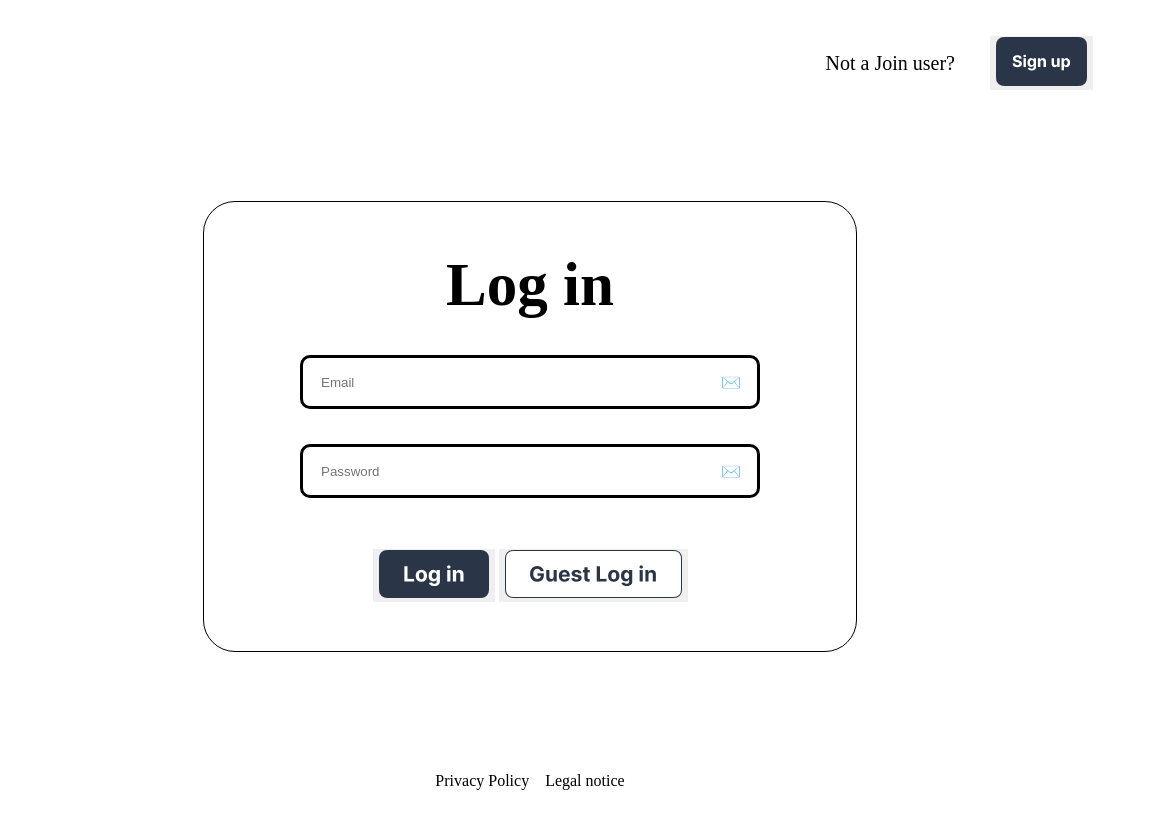
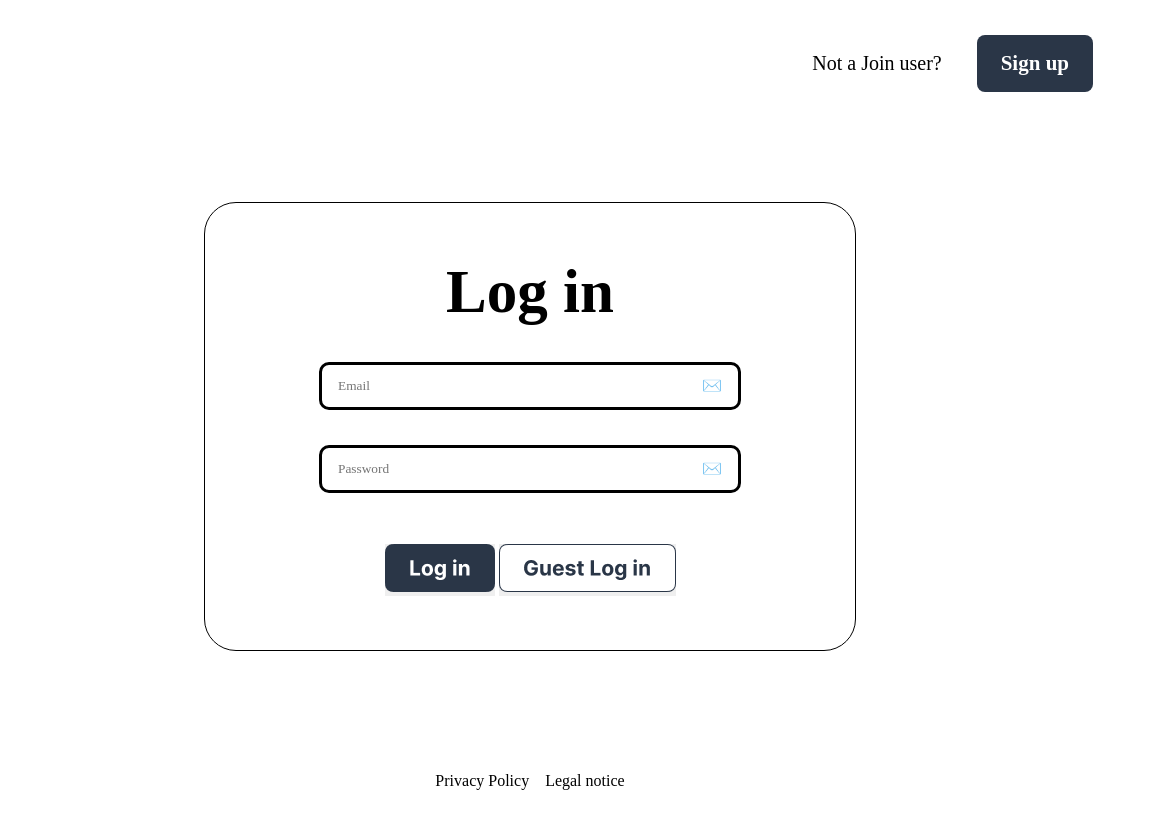
Before and after one commit to Lehnerma/join-3135, a plain HTML site: page index.html in a window 1280 px wide. Shown: the full height of the page, 110-1280 px from the left. Drawn offline with Linux system fonts and the light colour scheme.

Commit message:
edit the buttons to right displaz

```diff
--- a/index.html
+++ b/index.html
@@ -1,73 +1,52 @@
 <!DOCTYPE html>
 <html lang="en">
-
   <head>
-    <meta charset="UTF-8">
-    <meta name="viewport" content="width=device-width, initial-scale=1.0">
-    <link rel="icon" type="image/x-icon" href="/images/favicon.ico">
+    <meta charset="UTF-8" />
+    <meta name="viewport" content="width=device-width, initial-scale=1.0" />
+    <link rel="icon" type="image/x-icon" href="/images/favicon.ico" />
     <title>Login</title>
-    <link rel="stylesheet" href="page1.css">
-    <link rel="stylesheet" href="login.css">
+    <link rel="stylesheet" href="./style.css" />
+    <link rel="stylesheet" href="./styles/colors.css" />
+    <link rel="stylesheet" href="./styles/login.css" />
   </head>
 
   <body class="body-login">
-
     <header class="header-login">
-
       <nav class="nav-login">
-            <span class="span-nav-login">Not a Join user?</span>
-            <button class="nav-button-signup" type="button"><img src="./login-img/Join Version 1/Button wo icon.png"
-                    alt="Sign up Botton">
-            </button>
+        <p class="span-nav-login">Not a Join user?</p>
+        <button class="btn btn--primary">Sign up</button>
       </nav>
     </header>
 
     <main class="main-login">
-
       <div class="main-login-content">
-            <img class="logo-img-page1" src="./login-img/Capa 2.png" alt="page-1Logo">
-
+        <img class="logo-img-page1" src="./login-img/Capa 2.png" alt="page-1Logo" />
 
         <form class="form-Login">
-
-
           <h1 class="h1-login">Log in</h1>
 
           <label class="label-email">
-                    <input class="login-email-input" type="email" name="email" placeholder="Email" required>
+            <input class="login-email-input" type="email" name="email" placeholder="Email" required />
             <span class="icon-mail">✉️</span>
           </label>
 
           <label class="label-password">
-                    <input class="login-password-input" type="password" name="pwd" id="pwd" placeholder="Password"
-                        required>
+            <input class="login-password-input" type="password" name="pwd" id="pwd" placeholder="Password" required />
             <span class="icon-mail">✉️</span>
           </label>
 
-
           <div class="login-buttons">
-                    <button type="submit" class="login-button"><img src="./login-img/log-in.png"
-                            alt="login Button"></button>
-                    <button type="submit" class="login-guest-button"><img src="./login-img/guest-log-in.png"
-                            alt="Guest login Button"></button>
+            <button type="submit" class="login-button"><img src="./login-img/log-in.png" alt="login Button" /></button>
+            <button type="submit" class="login-guest-button"><img src="./login-img/guest-log-in.png" alt="Guest login Button" /></button>
           </div>
-
-
         </form>
-
       </div>
-
     </main>
     <footer class="footer-login">
       <div class="footer-content">
-
         <span class="span-footer">Privacy Policy</span>
         <span class="span-footer">Legal notice</span>
-
       </div>
-
     </footer>
-
   </body>
-
 </html>
--- a/page1.css
+++ /dev/null
@@ -1,166 +0,0 @@
-.body-login {
-   margin: 0;
-   box-sizing: border-box;
-}
-
-.header-login {
-
-   width: 100%;
-   height: 126px;
-   display: flex;
-   justify-content: center;
-}
-
-.nav-login {
-   width: 100%;
-   max-width: 1440px;
-   display: flex;
-   align-items: center;
-   justify-content: flex-end;
-   gap: 35px;
-   margin-right: 77px;
-   position: sticky;
-}
-
-.span-nav-login {
-   font-size: 20px;
-   font-weight: 400;
-}
-
-.nav-button-signup {
-   border: none;
-   cursor: pointer;
-}
-
-.main-login {
-   position: relative;
-   width: 100%;
-   box-sizing: border-box;
-   display: flex;
-   justify-content: center;
-   align-items: center;
-}
-
-.main-login-content {
-   width: 100%;
-   max-width: 1440px;
-   height: 75dvh;
-   display: flex;
-   justify-content: center;
-   align-items: center;
-   /* background-color: blue; */
-   position: sticky;
-}
-
-.logo-img-page1 {
-   position: absolute;
-   margin-top: 30px;
-   padding-left: 77px;
-   padding-top: 80px;
-   transition: all 1s ease;
-   animation: slide-diagonal 1.5s forwards;
-   z-index: 2;
-}
-
-@keyframes slide-diagonal {
-   0% {
-      top: 40%;
-      left: 50%;
-      transform: translate(-60%, -50%) scale(1);
-   }
-
-   100% {
-      top: 0;
-      left: 0;
-      transform: translate(-35%, -65%) scale(0.3);
-
-   }
-}
-
-.form-Login {
-   height: 449px;
-   width: 652px;
-   display: flex;
-   flex-direction: column;
-   justify-content: center;
-   align-items: center;
-   border-style: solid;
-   border-width: 1px;
-   border-radius: 32px;
-   gap: 35px;
-
-}
-
-.label-email,
-.label-password {
-   min-width: 422px;
-   height: 48px;
-   border-style: solid;
-   border-radius: 10px;
-   display: flex;
-   align-items: center;
-   justify-content: space-between;
-   padding-left: 16px;
-   padding-right: 16px;
-}
-
-.login-email-input,
-.login-password-input {
-
-   min-width: 310px;
-   border: none;
-
-}
-
-.login-buttons {
-   margin-top: 16px;
-}
-
-.login-button,
-.login-guest-button {
-   border: none;
-}
-
-
-.h1-login {
-   font-size: 61px;
-   font-weight: 700;
-   margin: 0;
-
-}
-
-.footer-login {
-   width: 100%;
-   height: 126px;
-   display: flex;
-   justify-content: center;
-   align-items: center;
-
-}
-
-.footer-content {
-   width: 100%;
-   max-width: 1440px;
-   display: flex;
-   justify-content: center;
-   align-items: center;
-   gap: 16px;
-}
-
-.span-footer {
-   height: 35px;
-}
-
-.header-login,
-.form-Login,
-.footer-login {
-   opacity: 0;
-   animation: fadeInLoginContent 0.5s ease-in forwards;
-   animation-delay: 0.3s;
-}
-
-@keyframes fadeInLoginContent {
-   to {
-      opacity: 1;
-   }
-}
--- a/style.css
+++ b/style.css
@@ -1,7 +1,29 @@
-body {
-  font-family: Arial, sans-serif;
+* {
   margin: 0;
   padding: 0;
+  box-sizing: border-box;
+  text-wrap: auto;
+  text-decoration: none;
+  word-break: normal;
+  scroll-behavior: smooth;
+  font-family: Inter-Regular;
+}
+
+.btn {
+  font-size: 21px;
+  font-weight: 700;
+  padding: 16px 24px;
+  border-radius: 8px;
+  border: none;
+}
+
+.btn--primary {
+  background-color: var(--primary-color);
+  color: white;
+
+  &:hover {
+    background-color: var(--secondary-color);
+  }
 }
 
 .mainField {
--- a/styles/login.css
+++ b/styles/login.css
@@ -0,0 +1,158 @@
+.body-login {
+  margin: 0;
+  box-sizing: border-box;
+}
+
+.header-login {
+  width: 100%;
+  height: 126px;
+  display: flex;
+  justify-content: center;
+}
+
+.nav-login {
+  width: 100%;
+  max-width: 1440px;
+  display: flex;
+  align-items: center;
+  justify-content: flex-end;
+  gap: 35px;
+  margin-right: 77px;
+  position: sticky;
+}
+
+.span-nav-login {
+  font-size: 20px;
+  font-weight: 400;
+}
+
+.nav-button-signup {
+  border: none;
+  cursor: pointer;
+}
+
+.main-login {
+  position: relative;
+  width: 100%;
+  box-sizing: border-box;
+  display: flex;
+  justify-content: center;
+  align-items: center;
+}
+
+.main-login-content {
+  width: 100%;
+  max-width: 1440px;
+  height: 75dvh;
+  display: flex;
+  justify-content: center;
+  align-items: center;
+  /* background-color: blue; */
+  position: sticky;
+}
+
+.logo-img-page1 {
+  position: absolute;
+  margin-top: 30px;
+  padding-left: 77px;
+  padding-top: 80px;
+  transition: all 1s ease;
+  animation: slide-diagonal 1.5s forwards;
+  z-index: 2;
+}
+
+@keyframes slide-diagonal {
+  0% {
+    top: 40%;
+    left: 50%;
+    transform: translate(-60%, -50%) scale(1);
+  }
+
+  100% {
+    top: 0;
+    left: 0;
+    transform: translate(-35%, -65%) scale(0.3);
+  }
+}
+
+.form-Login {
+  height: 449px;
+  width: 652px;
+  display: flex;
+  flex-direction: column;
+  justify-content: center;
+  align-items: center;
+  border-style: solid;
+  border-width: 1px;
+  border-radius: 32px;
+  gap: 35px;
+}
+
+.label-email,
+.label-password {
+  min-width: 422px;
+  height: 48px;
+  border-style: solid;
+  border-radius: 10px;
+  display: flex;
+  align-items: center;
+  justify-content: space-between;
+  padding-left: 16px;
+  padding-right: 16px;
+}
+
+.login-email-input,
+.login-password-input {
+  min-width: 310px;
+  border: none;
+}
+
+.login-buttons {
+  margin-top: 16px;
+}
+
+.login-button,
+.login-guest-button {
+  border: none;
+}
+
+.h1-login {
+  font-size: 61px;
+  font-weight: 700;
+  margin: 0;
+}
+
+.footer-login {
+  width: 100%;
+  height: 126px;
+  display: flex;
+  justify-content: center;
+  align-items: center;
+}
+
+.footer-content {
+  width: 100%;
+  max-width: 1440px;
+  display: flex;
+  justify-content: center;
+  align-items: center;
+  gap: 16px;
+}
+
+.span-footer {
+  height: 35px;
+}
+
+.header-login,
+.form-Login,
+.footer-login {
+  opacity: 0;
+  animation: fadeInLoginContent 0.5s ease-in forwards;
+  animation-delay: 0.3s;
+}
+
+@keyframes fadeInLoginContent {
+  to {
+    opacity: 1;
+  }
+}
--- a/styles/standard.css
+++ b/styles/standard.css
@@ -7,19 +7,6 @@
   --spacing-xl: 2.5rem;
   --spacing-xxl: 3rem;
   --max-dp-width: 1440px;
-}
-
-* {
-  margin: 0;
-  margin-block-start: 0;
-  margin-block-end: 0;
-  padding: 0;
-  box-sizing: border-box;
-  text-wrap: auto;
-  text-decoration: none;
-  word-break: normal;
-  scroll-behavior: smooth;
-  font-family: Inter-Regular;
 }
 
 body {
```
Also changed, not shown: test.json (deleted, +0 -8 lines), login.css (deleted), styles/colors.css (renamed from styles/color.css). Lines whose indentation alone changed are shown as unchanged.
